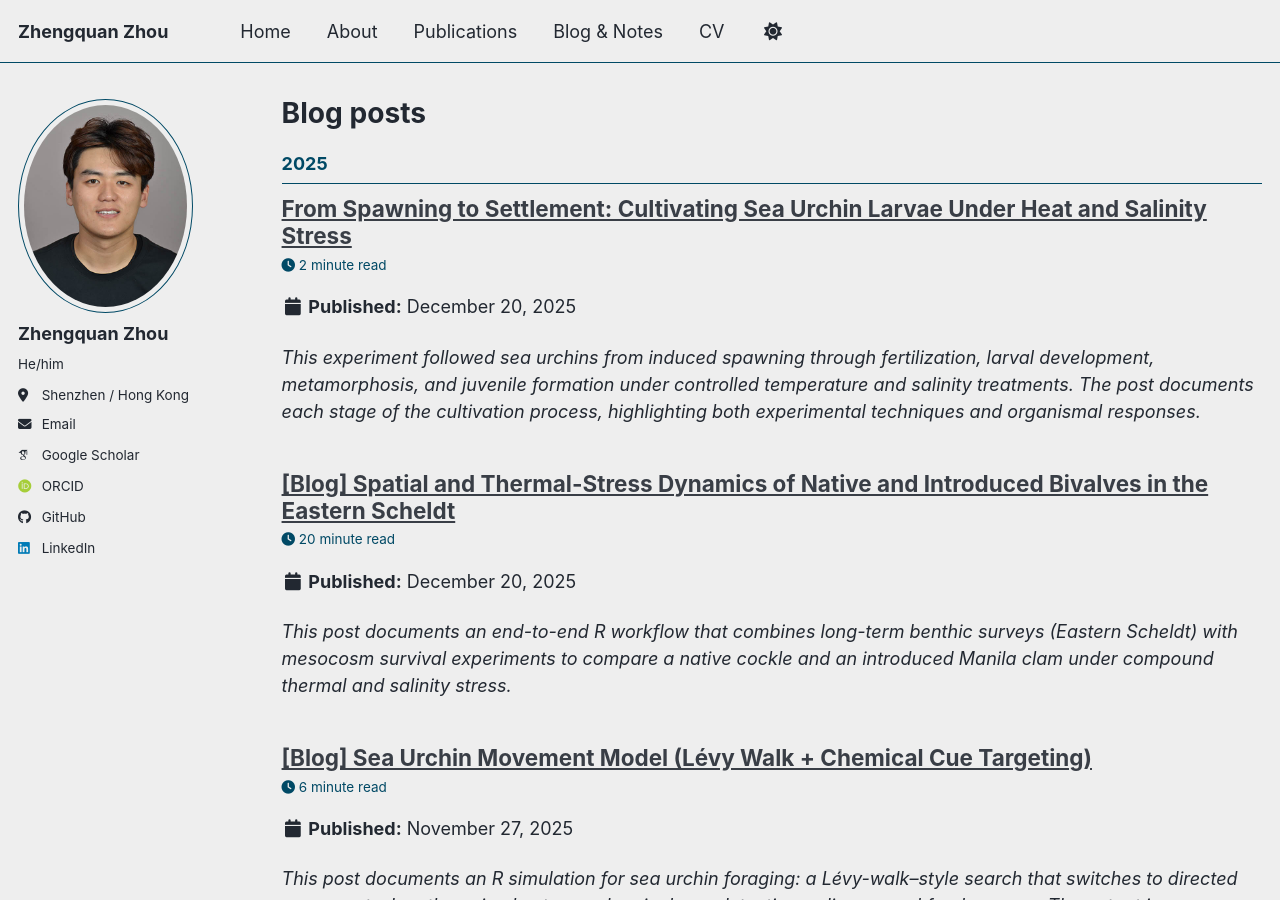
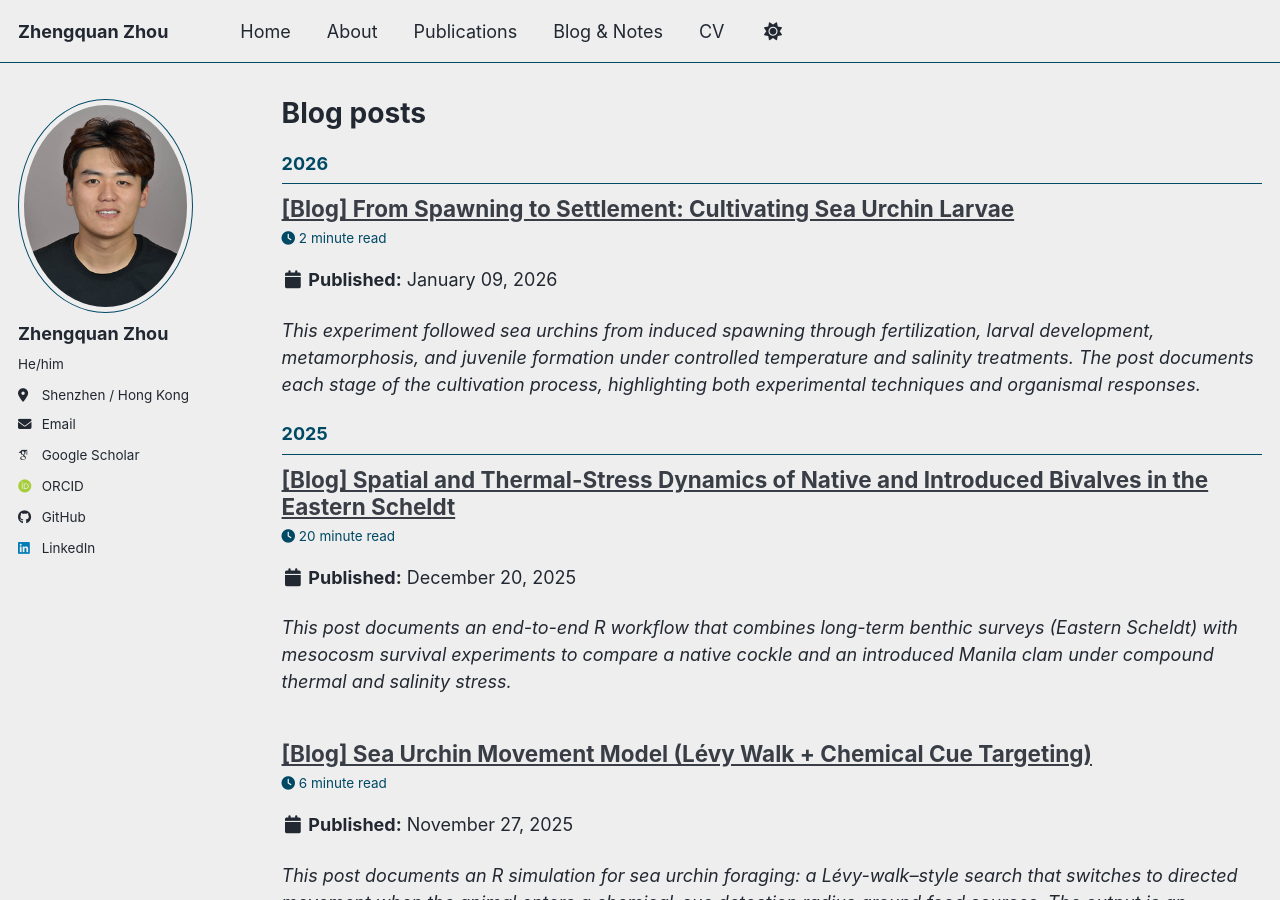
Before and after one commit to zqzhou7/zqzhou7.github.io, a Jekyll site: the page built from _pages/year-archive.html, in a window 1280 px wide and 900 px high. Built offline with Jekyll 4.4.1, drawn with Linux system fonts in a browser that asks for light colours; some web fonts are replaced; a script bundle is joined from its source files by our own code; library files that are not in the unit come from our copies.

Commit message:
Update details on dates.

```diff
--- a/_posts/2026-01-09-urchin-larvae-figs.md
+++ b/_posts/2026-01-09-urchin-larvae-figs.md
@@ -1,6 +1,6 @@
 ---
-title: "From Spawning to Settlement: Cultivating Sea Urchin Larvae Under Heat and Salinity Stress"
-date: 2025-12-20
+title: "[Blog] From Spawning to Settlement: Cultivating Sea Urchin Larvae"
+date: 2026-01-09
 categories: [Blog]
 ---
 
```
Also changed, not shown: other parts of _posts/2026-01-09-urchin-larvae-figs.md (+1 -1 lines).
